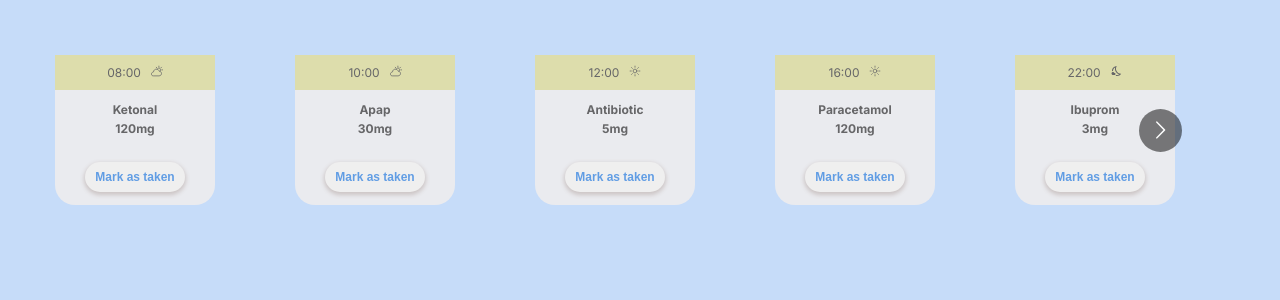
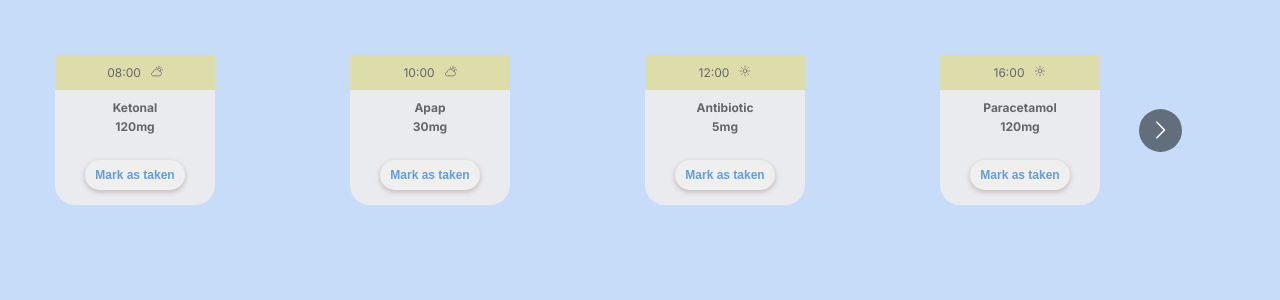
Before and after one commit to NNikiforuk/medical-assistant, a Next.js app: page /dashboard in a window 1280 px wide. Shown: the top 300 px of the page. Built offline with nearby package versions, Linux system fonts and the light colour scheme.

Commit message:
Styling for carousel on desktop

```diff
--- a/components/dashboard/Card/card.scss
+++ b/components/dashboard/Card/card.scss
@@ -52,5 +52,9 @@
 		max-width: 160px;
 		height: 150px;
 		font-size: $fontSize-1200px-smaller;
+
+		.main {
+			padding: 8px;
+		}
 	}
 }
--- a/components/dashboard/Carousel/CarouselWrapper.tsx
+++ b/components/dashboard/Carousel/CarouselWrapper.tsx
@@ -7,7 +7,7 @@ import "./carouselWrapper.scss";
 const responsive = {
 	desktop: {
 		breakpoint: { max: 5000, min: 2000 },
-		items: 12,
+		items: 8,
 	},
 	smallDesktop1024px: {
 		breakpoint: { max: 1199, min: 1024 },
@@ -22,14 +22,18 @@ const responsive = {
 		items: 3,
 	},
 	mobile: {
-		breakpoint: { max: 374, min: 0 },
+		breakpoint: { max: 374, min: 320 },
 		items: 2,
 	},
 };
 
 const CarouselWrapper = ({ children }: { children: React.ReactNode }) => {
 	return (
-		<Carousel itemClass="carousel__item" className="carousel" responsive={responsive}>
+		<Carousel
+			itemClass="carousel__item"
+			className="carousel"
+			responsive={responsive}
+		>
 			{children}
 		</Carousel>
 	);
--- a/components/dashboard/Carousel/carouselWrapper.scss
+++ b/components/dashboard/Carousel/carouselWrapper.scss
@@ -10,6 +10,6 @@
 
 @media only screen and (min-width: 1200px) {
 	.carousel__item {
-		margin-right: -55px;
+		margin-right: 0;
 	}
 }
```
Also changed, not shown: 2 other files (tests, documents, lock files or other folders).
